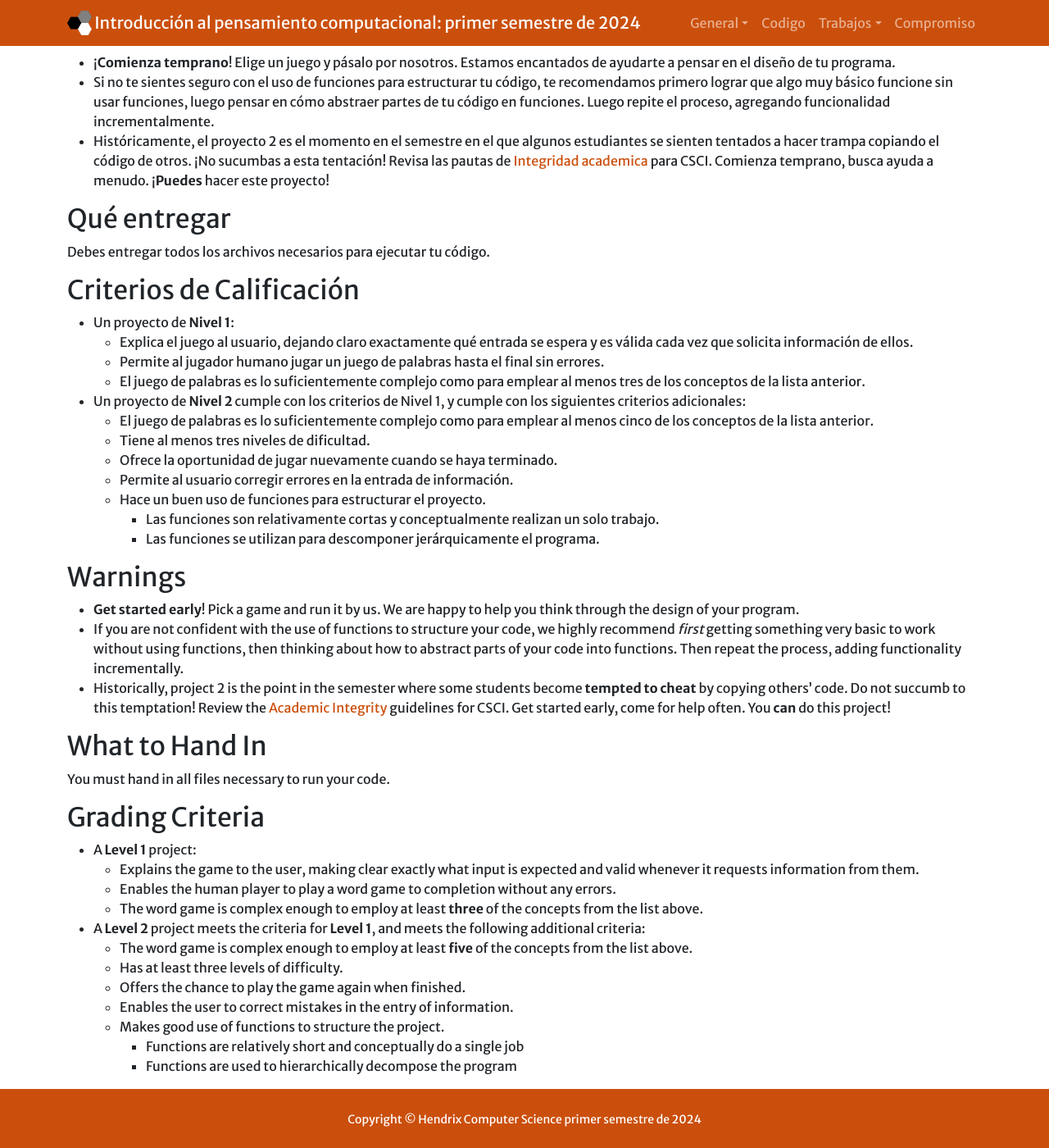
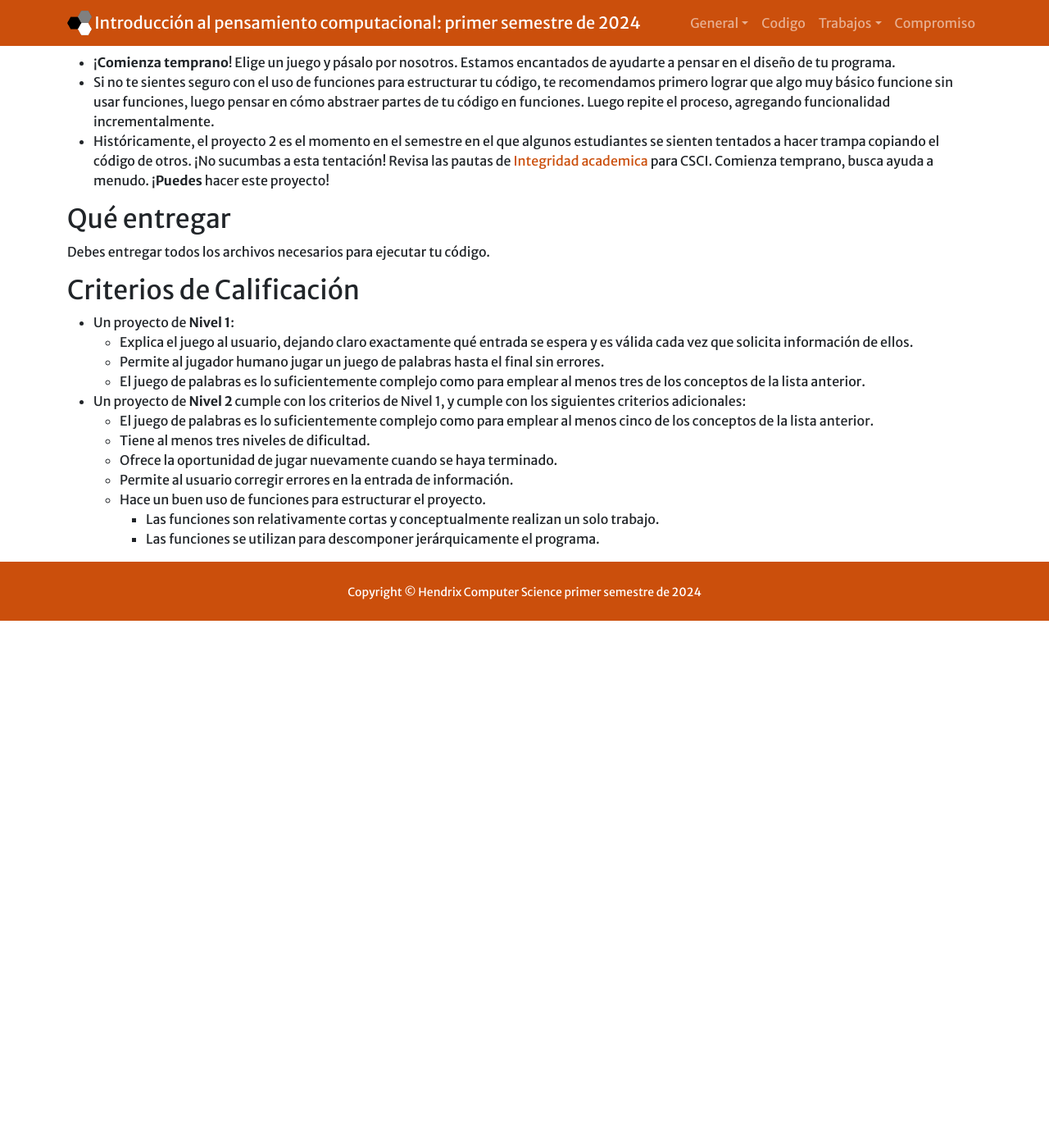
Before and after one commit to juancollante/TemplateCursoComputacional, a Jekyll site: the page built from projects/project2.md, in a window 1280 px wide and 1400 px high, scrolled down 1227 px. Shown: the whole window at 82% size. Built offline with Jekyll 4.4.1, drawn with Linux system fonts in a browser that asks for light colours; nearby versions of some CDN libraries; after the commit the page ends 1984 px from its top, so only the background shows below that.

Commit message:
commit 7 de mayo 19:00

```diff
--- a/projects/project2.md
+++ b/projects/project2.md
@@ -76,40 +76,3 @@ Debes entregar todos los archivos necesarios para ejecutar tu código.
     * Hace un buen uso de funciones para estructurar el proyecto.
       * Las funciones son relativamente cortas y conceptualmente realizan un solo trabajo.
       * Las funciones se utilizan para descomponer jerárquicamente el programa.
-
-
-## Warnings
-
-*   **Get started early**! Pick a game and run it by us. We are happy to
-    help you think through the design of your program.
-*   If you are not confident with the use of functions to structure your
-    code, we highly recommend *first* getting something very basic to
-    work without using functions, then thinking about how to abstract
-    parts of your code into functions. Then repeat the process, adding
-    functionality incrementally.
-*   Historically, project 2 is the point in the semester where some
-    students become **tempted to cheat** by copying others' code. Do
-    not succumb to this temptation! Review the [Academic
-    Integrity](http://ozark.hendrix.edu/~yorgey/ac-integrity-policy.html)
-    guidelines for CSCI. Get started early, come for help often.  You
-    **can** do this project!
-
-## What to Hand In
-
-You must hand in all files necessary to run your code.
-
-
-## Grading Criteria
-* A **Level 1** project:
-  * Explains the game to the user, making clear exactly what input
-    is expected and valid whenever it requests information from them.
-  * Enables the human player to play a word game to completion without any errors.
-  * The word game is complex enough to employ at least **three** of the concepts from the list above.
-* A **Level 2** project meets the criteria for **Level 1**, and meets the following additional criteria:
-  * The word game is complex enough to employ at least **five** of the concepts from the list above.
-  * Has at least three levels of difficulty.
-  * Offers the chance to play the game again when finished.
-  * Enables the user to correct mistakes in the entry of information.
-  * Makes good use of functions to structure the project.
-    - Functions are relatively short and conceptually do a single job
-    - Functions are used to hierarchically decompose the program
```
